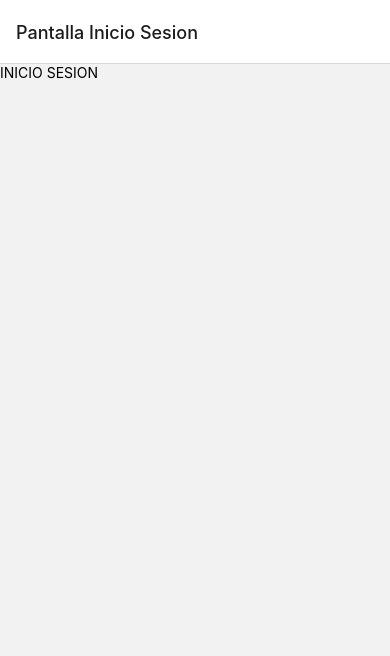
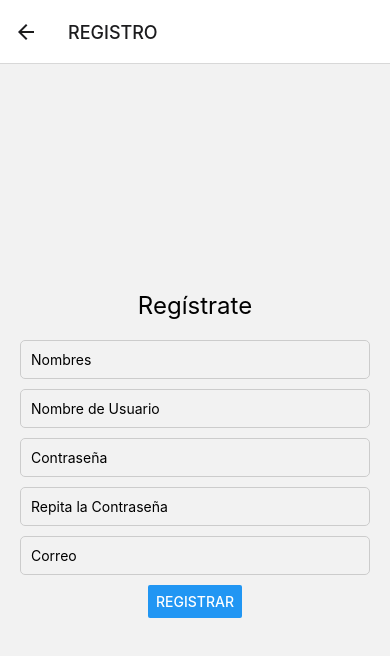
Before and after one commit to gabr13l195/carrito-compras-app, a React Native app: screen /REGISTRO in a window 390 px wide. Shown: the top 656 px of the page. Built offline with nearby package versions, Linux system fonts and the light colour scheme.

Commit message:
Diseño de login y register en la pagina

```diff
--- /dev/null
+++ b/src/components/Styles.tsx
@@ -0,0 +1,30 @@
+import { StyleSheet } from 'react-native';
+
+export const styles = StyleSheet.create({
+    container: {
+        flex: 1,
+        justifyContent: 'center',
+        alignItems: 'center',
+        padding: 20,
+    },
+    title: {
+        fontSize: 24,
+        marginBottom: 20,
+    },
+    input: {
+        width: '100%',
+        padding: 10,
+        borderWidth: 1,
+        borderColor: '#ccc',
+        marginBottom: 10,
+        borderRadius: 5,
+    },
+    button: {
+        marginTop: 10,
+    },
+    linkText: {
+        marginTop: 20,
+        color: 'blue',
+        textDecorationLine: 'underline',
+    }
+});
--- a/src/navigator/StackNavigator.tsx
+++ b/src/navigator/StackNavigator.tsx
@@ -7,8 +7,8 @@ const Stack = createStackNavigator();
 export const Stacknavigator= () => {
     return (
         <Stack.Navigator>
-            <Stack.Screen name="Pantalla Inicio Sesion" component={InicioSesion} />
-            <Stack.Screen name="Pantalla Registro" component={Registrarse} />
+            <Stack.Screen name="INICIO DE SESION" component={InicioSesion} />
+            <Stack.Screen name="REGISTRO" component={Registrarse} />
         </Stack.Navigator>
     );
 }
--- a/src/screens/InicioSesion.tsx
+++ b/src/screens/InicioSesion.tsx
@@ -1,12 +1,36 @@
-import React from 'react'
-import { Text, View } from 'react-native'
+import React, { useState } from 'react';
+import { Text, View, TextInput, Button, TouchableOpacity } from 'react-native';
+import { StackScreenProps } from '@react-navigation/stack';
+import { styles } from '../components/Styles';
 
-export const InicioSesion = () => {
+interface Props extends StackScreenProps<any, any> {};
+
+export const InicioSesion = ({ navigation }: Props) => {
+    const [username, setUsername] = useState('');
+    const [password, setPassword] = useState('');
+
     return (
-        <View>
-            <Text>
-                INICIO SESION
-            </Text>
+        <View style={styles.container}>
+            <Text style={styles.title}>Inicia Sesión</Text>
+            <TextInput
+                style={styles.input}
+                placeholder="Usuario"
+                value={username}
+                onChangeText={setUsername}
+            />
+            <TextInput
+                style={styles.input}
+                placeholder="Contraseña"
+                value={password}
+                onChangeText={setPassword}
+                secureTextEntry={true}
+            />
+            <Button title="Ingresar" onPress={() => console.log("Login")} />
+            <TouchableOpacity onPress={() => navigation.navigate('REGISTRO')}>
+                <Text style={styles.linkText}>
+                    ¿No tienes una cuenta? Regístrate ahora
+                </Text>
+            </TouchableOpacity>
         </View>
-    )
-}
+    );
+};
--- a/src/screens/Registrarse.tsx
+++ b/src/screens/Registrarse.tsx
@@ -1,12 +1,51 @@
-import React from 'react'
-import { Text, View } from 'react-native'
+import React, { useState } from 'react';
+import { Text, View, TextInput, Button, ScrollView } from 'react-native';
+import { styles } from '../components/Styles'; // Asegúrate de que la ruta es correcta
 
 export const Registrarse = () => {
+    const [name, setName] = useState('');
+    const [username, setUsername] = useState('');
+    const [password, setPassword] = useState('');
+    const [confirmPassword, setConfirmPassword] = useState('');
+    const [email, setEmail] = useState('');
+
     return (
-        <View>
-            <Text>
-                REGISTRO
-            </Text>
-        </View>
-    )
-}
+        <ScrollView contentContainerStyle={styles.container}>
+            <Text style={styles.title}>Regístrate</Text>
+            <TextInput
+                style={styles.input}
+                placeholder="Nombres"
+                value={name}
+                onChangeText={setName}
+            />
+            <TextInput
+                style={styles.input}
+                placeholder="Nombre de Usuario"
+                value={username}
+                onChangeText={setUsername}
+            />
+            <TextInput
+                style={styles.input}
+                placeholder="Contraseña"
+                value={password}
+                onChangeText={setPassword}
+                secureTextEntry={true}
+            />
+            <TextInput
+                style={styles.input}
+                placeholder="Repita la Contraseña"
+                value={confirmPassword}
+                onChangeText={setConfirmPassword}
+                secureTextEntry={true}
+            />
+            <TextInput
+                style={styles.input}
+                placeholder="Correo"
+                value={email}
+                onChangeText={setEmail}
+                keyboardType="email-address"
+            />
+            <Button title="Registrar"/>
+        </ScrollView>
+    );
+};
```
